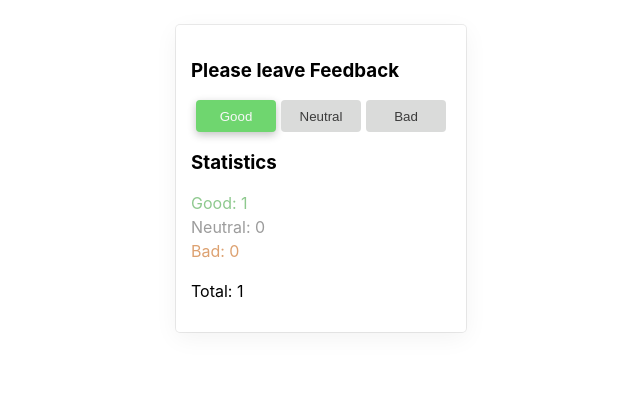
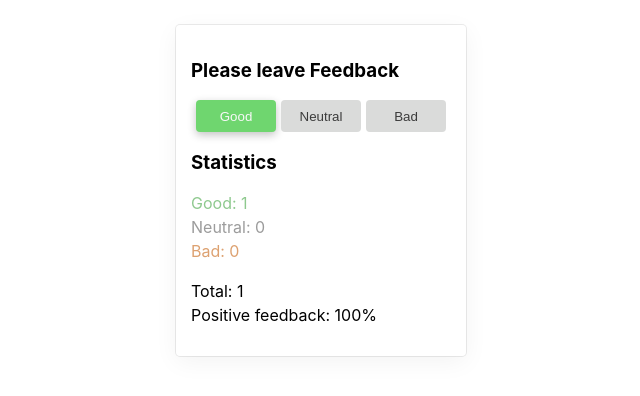
Before and after one commit to nedinix/goit-react-hw-04-feedback, a React (Create React App) app: page / in a window 1280 px wide. Both pictures are taken after a click on the button "Good". Shown: the top 396 px of the page, without its empty margins (319-959 px from the left). Built offline with nearby package versions, Linux system fonts and the light colour scheme.

Commit message:
statistics feedback

```diff
--- a/src/components/Feedback/Statistics/Statistics.jsx
+++ b/src/components/Feedback/Statistics/Statistics.jsx
@@ -1,6 +1,7 @@
 import React from 'react';
 import NotificationMessage from 'components/Feedback/NotificationMessage/NotificationMessage';
 import css from './Statistics.module.css';
+import PropTypes from 'prop-types';
 
 const Statistics = ({ good, neutral, bad, total, positivePercentage }) => (
   <div className={css.statistics}>
@@ -21,19 +22,24 @@ const Statistics = ({ good, neutral, bad, total, positivePercentage }) => (
           <span className={css.statistics_item_bad}>Bad: {bad}</span>
         </li>
 
-        {total && (
-          <li>
-            <span>Total: {total}</span>
-          </li>
-        )}
-        {positivePercentage && (
-          <li>
-            <span>Positive feedback: {positivePercentage}</span>
-          </li>
-        )}
+        <li>
+          <span>Total: {total}</span>
+        </li>
+
+        <li>
+          <span>Positive feedback: {`${positivePercentage}%`}</span>
+        </li>
       </ul>
     )}
   </div>
 );
 
+Statistics.propTypes = {
+  good: PropTypes.number.isRequired,
+  neutral: PropTypes.number.isRequired,
+  bad: PropTypes.number.isRequired,
+  total: PropTypes.number.isRequired,
+  positivePercentage: PropTypes.number.isRequired,
+};
+
 export default Statistics;
--- a/src/components/Feedback/index.js
+++ b/src/components/Feedback/index.js
@@ -70,7 +70,7 @@ export class Feedback extends Component {
           neutral={this.state.neutral}
           bad={this.state.bad}
           total={this.state.total}
-          positivePercentage={this.state.positivePercentage}
+          positivePercentage={this.onCountPositiveFeedbackPercentage()}
         />
       </div>
     );
```
